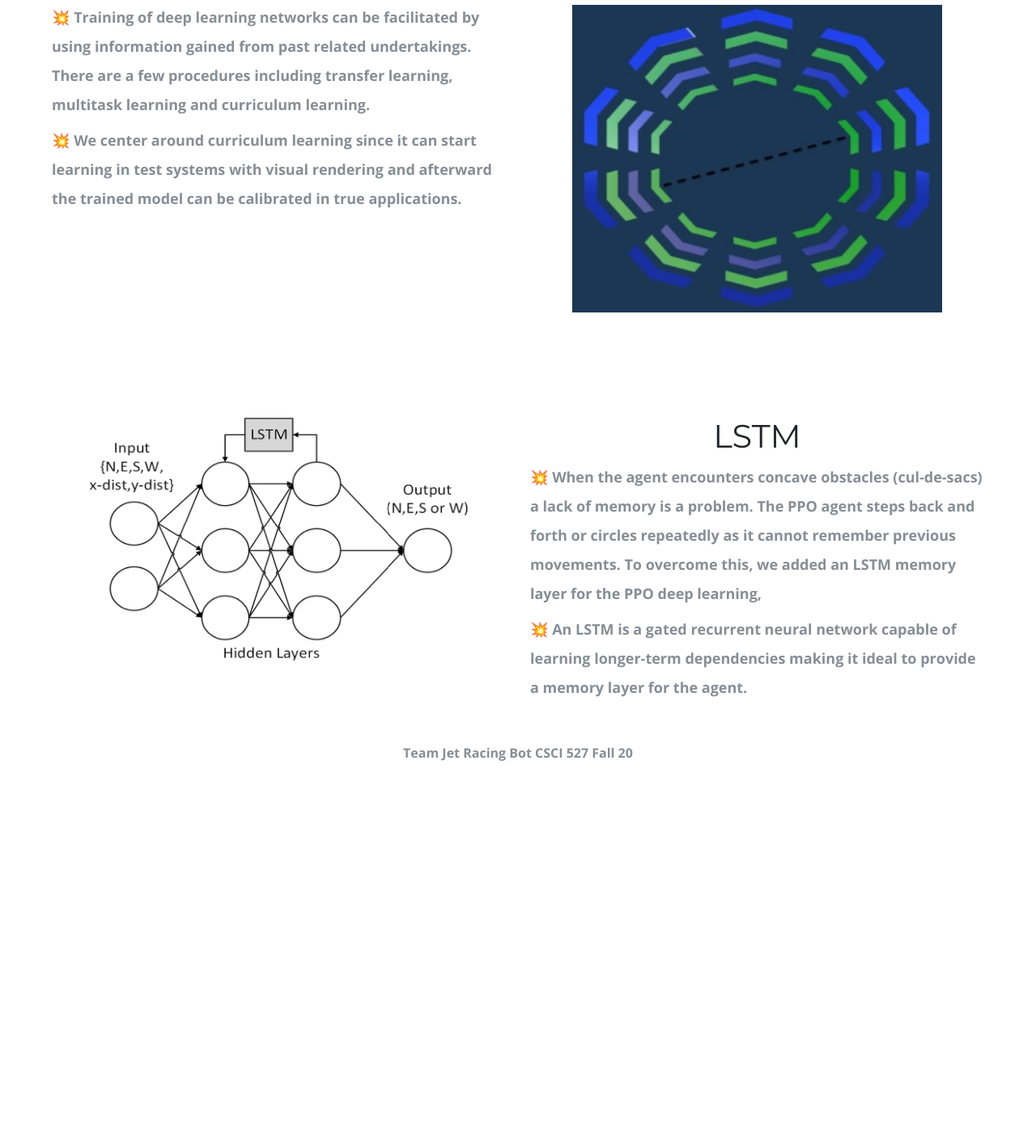
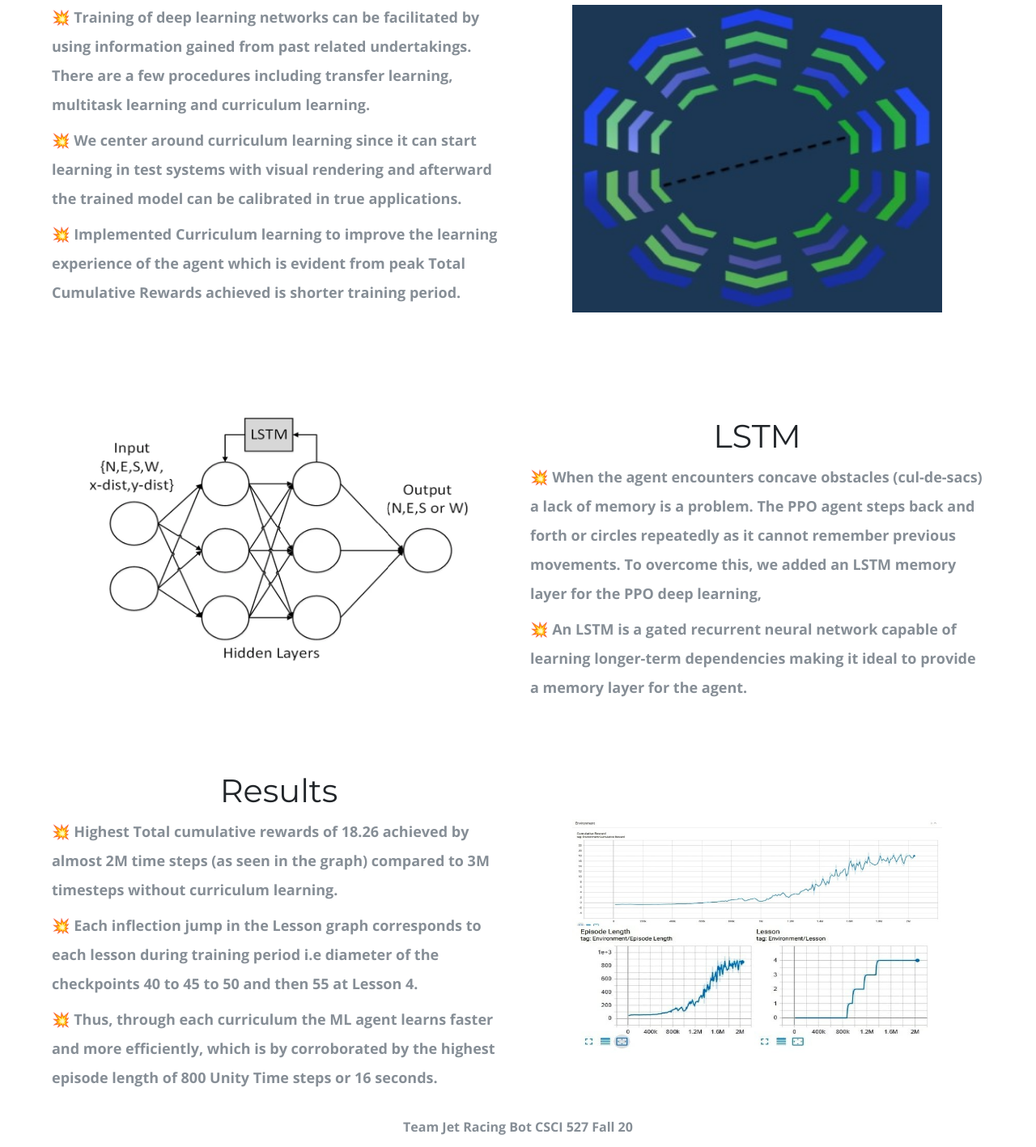
Before and after one commit to raunaqrameshporwal/JetRacingBot, a plain HTML site: page index.html in a window 1280 px wide. Shown: the part 2233-3650 px from the top of the page at 81% size. Before the commit the page ends 3188 px from the top, so only its background shows below. Drawn offline with nearby package versions, Linux system fonts and the light colour scheme; a web font is replaced by a local one.

Commit message:
result images

```diff
--- a/index.html
+++ b/index.html
@@ -167,7 +167,13 @@
 						 </p>
                       <p  class ="Features-paragraph">
                          💥 We center around curriculum learning since it can start learning in test systems with visual rendering and afterward the trained model can be calibrated in true applications.</p>
-                       </div>
+                       <p class ="Features-paragraph">
+                         💥 Implemented Curriculum learning to improve the learning experience of the
+						 agent which is evident from peak Total Cumulative Rewards achieved is shorter training period.
+						 </p>
+
+
+					   </div>
                 </div>
                 <div class="col-lg-6 col-md-6 Feature-second-image ">
                   <img class = "Feature-svg-image-3" src="Image/Curriculumresize.jpg" alt="">
@@ -194,6 +200,32 @@
                   </div>
               </div>
 
+			  <div class="row feature-2">
+                <div class="col-lg-6 col-md-6 feature-web">
+                  <h1 class="Feature-Heading">Results</h1>
+
+                  <div class = "Data-Analytic">
+                    <p class ="Features-paragraph">
+                         💥 Highest Total cumulative rewards of 18.26 achieved by almost 2M time steps (as seen in the graph)
+						 compared to 3M timesteps without curriculum learning.
+						 </p>
+                      <p  class ="Features-paragraph">
+                         💥 Each inflection jump in the Lesson graph corresponds to each lesson
+						 during training period i.e diameter of the checkpoints 40 to 45 to 50 and then 55 at Lesson 4.
+</p>
+                       <p class ="Features-paragraph">
+                         💥 Thus, through each curriculum the ML agent learns faster and more efficiently, which is by
+						 corroborated by the highest episode length of 800 Unity Time steps or 16 seconds.
+						 </p>
+
+
+					   </div>
+                </div>
+                <div class="col-lg-6 col-md-6 Feature-second-image ">
+                  <img class = "Feature-svg-image-3" src="Image/res.jpg" alt="">
+                </div>
+              </div>
+
 
           </section>
     <footer class=footer>Team Jet Racing Bot CSCI 527 Fall 20</footer>
```
Also changed, not shown: Image/res.jpg (added), Image/res1.jpeg (added), Image/res2.jpeg (added).
